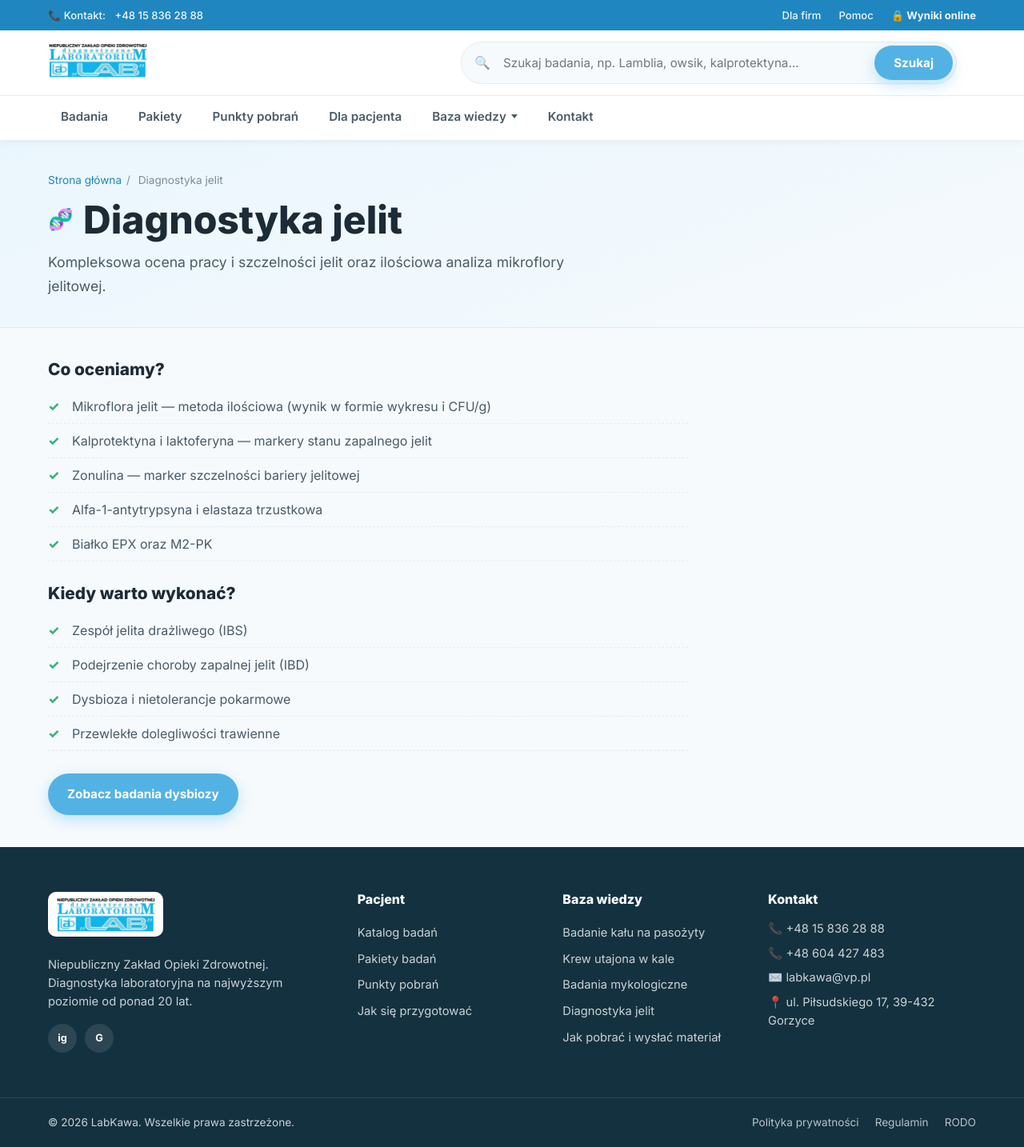
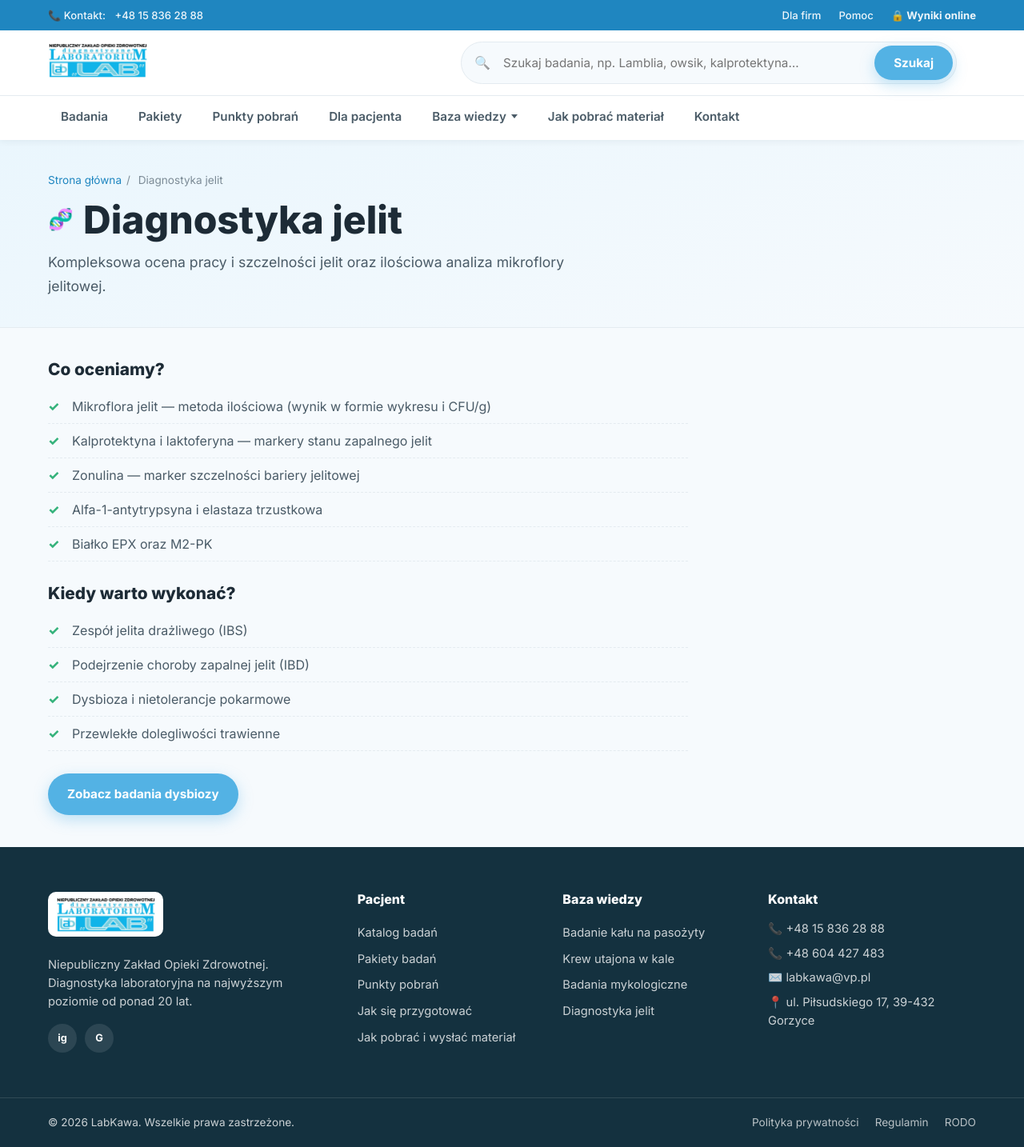
Before and after one commit to TymekB/labkawa, an Angular app: page /diagnostyka-jelit in a window 1280 px wide. Shown: the whole page at 80% size. Built offline with nearby package versions, Linux system fonts and the light colour scheme.

Commit message:
Menu: 'Jak pobrac material' jako osobna pozycja obok Bazy wiedzy

```diff
--- a/src/app/shared/components/footer/footer.component.ts
+++ b/src/app/shared/components/footer/footer.component.ts
@@ -26,6 +26,7 @@ import { LogoComponent } from '../logo/logo.component';
           <a routerLink="/pakiety">Pakiety badań</a>
           <a routerLink="/punkty-pobran">Punkty pobrań</a>
           <a routerLink="/dla-pacjenta">Jak się przygotować</a>
+          <a routerLink="/instrukcja-pobrania-materialu">Jak pobrać i&nbsp;wysłać materiał</a>
         </div>
 
         <div class="ft__col">
@@ -34,7 +35,6 @@ import { LogoComponent } from '../logo/logo.component';
           <a routerLink="/krew-utajona-w-kale">Krew utajona w kale</a>
           <a routerLink="/badania-mykologiczne">Badania mykologiczne</a>
           <a routerLink="/diagnostyka-jelit">Diagnostyka jelit</a>
-          <a routerLink="/instrukcja-pobrania-materialu">Jak pobrać i&nbsp;wysłać materiał</a>
         </div>
 
         <div class="ft__col">
--- a/src/app/shared/components/header/header.component.html
+++ b/src/app/shared/components/header/header.component.html
@@ -55,6 +55,8 @@
         </div>
       </div>
 
+      <a routerLink="/instrukcja-pobrania-materialu" routerLinkActive="active" (click)="closeMobile()">Jak pobrać materiał</a>
+
       <a routerLink="/kontakt" routerLinkActive="active" (click)="closeMobile()">Kontakt</a>
     </div>
   </nav>
--- a/src/app/shared/components/header/header.component.ts
+++ b/src/app/shared/components/header/header.component.ts
@@ -32,7 +32,6 @@ export class HeaderComponent {
     { label: 'Krew utajona w kale', link: '/krew-utajona-w-kale' },
     { label: 'Badania mykologiczne', link: '/badania-mykologiczne' },
     { label: 'Diagnostyka jelit', link: '/diagnostyka-jelit' },
-    { label: 'Jak pobrać i wysłać materiał', link: '/instrukcja-pobrania-materialu' },
   ];
 
   toggleMobile(): void {
```
